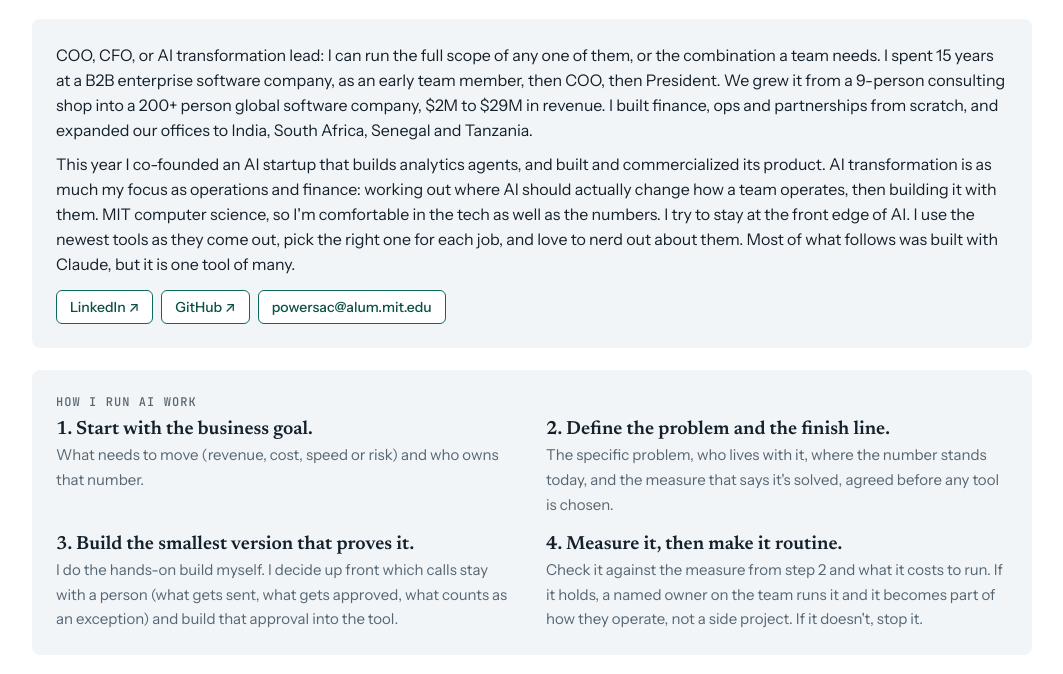
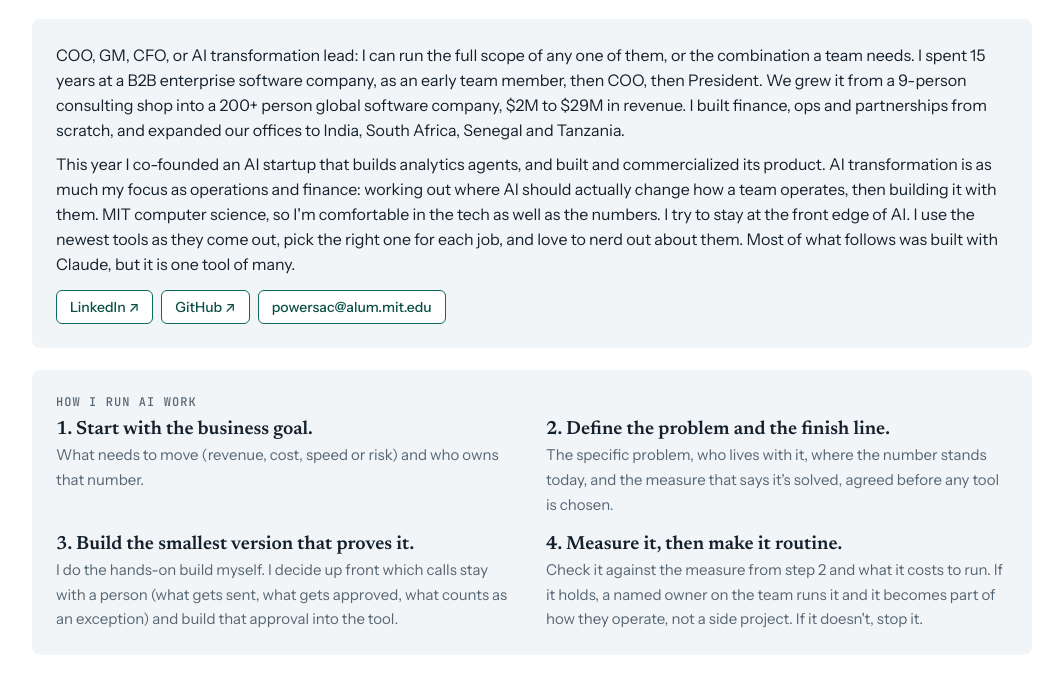
Before and after one commit to powersac/ai-portfolio, a plain HTML site: page index.html in a window 1280 px wide. Shown: the part 105-779 px from the top of the page, without its empty margins (108-1171 px from the left). Drawn offline with Linux system fonts and the light colour scheme.

Commit message:
Header: add GM to the roles line
Co-Authored-By: Claude Opus 5.5 <noreply@anthropic.com>

```diff
--- a/index.html
+++ b/index.html
@@ -176,7 +176,7 @@ details.row .in-card{padding:16px 0 4px}
 <div class="wrap">
   <div class="top"><h1>Carter Powers</h1><div class="meta">Examples of AI work</div></div>
   <div class="about">
-    <p>COO, CFO, or AI transformation lead: I can run the full scope of any one of them, or the combination a team needs. I spent 15 years at a B2B enterprise software company, as an early team member, then COO, then President. We grew it from a 9-person consulting shop into a 200+ person global software company, $2M to $29M in revenue. I built finance, ops and partnerships from scratch, and expanded our offices to India, South Africa, Senegal and Tanzania.</p>
+    <p>COO, GM, CFO, or AI transformation lead: I can run the full scope of any one of them, or the combination a team needs. I spent 15 years at a B2B enterprise software company, as an early team member, then COO, then President. We grew it from a 9-person consulting shop into a 200+ person global software company, $2M to $29M in revenue. I built finance, ops and partnerships from scratch, and expanded our offices to India, South Africa, Senegal and Tanzania.</p>
     <p>This year I co-founded an AI startup that builds analytics agents, and built and commercialized its product. AI transformation is as much my focus as operations and finance: working out where AI should actually change how a team operates, then building it with them. MIT computer science, so I'm comfortable in the tech as well as the numbers. I try to stay at the front edge of AI. I use the newest tools as they come out, pick the right one for each job, and love to nerd out about them. Most of what follows was built with Claude, but it is one tool of many.</p>
     <div class="profile"><a href="https://www.linkedin.com/in/carterpowers" target="_blank" rel="noopener">LinkedIn &#8599;</a><a href="https://github.com/powersac" target="_blank" rel="noopener">GitHub &#8599;</a><a href="mailto:powersac@alum.mit.edu">powersac@alum.mit.edu</a></div>
   </div>
```
